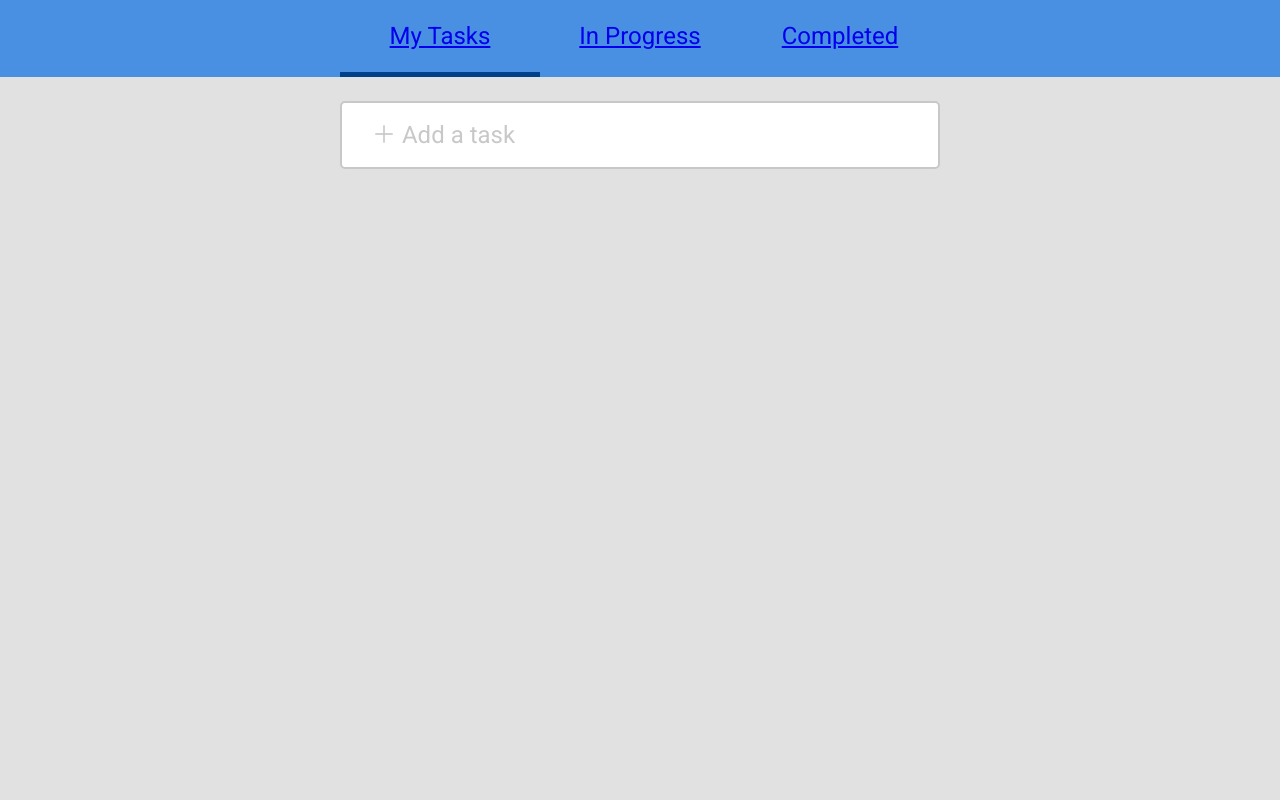
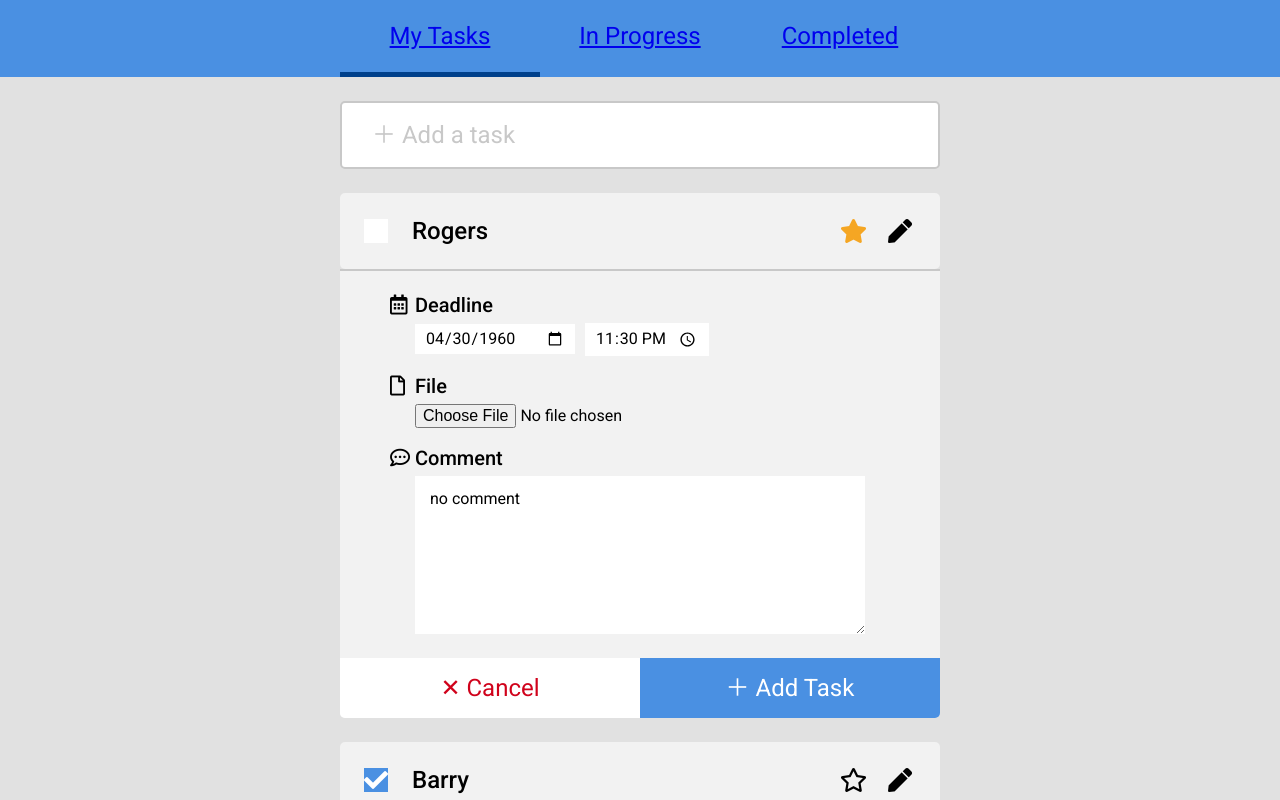
Before and after one commit to pamcy/React-ToDoList-App, a React (Create React App) app: page / in a window 1280 px wide. Shown: the top 800 px of the page. Built offline with nearby package versions, Linux system fonts and the light colour scheme.

Commit message:
:construction: Handling update task feature

```diff
--- a/src/components/AddTaskForm.js
+++ b/src/components/AddTaskForm.js
@@ -1,6 +1,5 @@
 import React from 'react';
 import PropTypes from 'prop-types';
-import TabContent from './TabContent';
 
 class AddTaskForm extends React.Component {
   static propTypes = {
@@ -13,20 +12,20 @@ class AddTaskForm extends React.Component {
   };
 
   titleRef = React.createRef();
-  // eslint-disable-next-line lines-between-class-members
+
   dateRef = React.createRef();
-  // eslint-disable-next-line lines-between-class-members
+
   timeRef = React.createRef();
-  // eslint-disable-next-line lines-between-class-members
+
   fileRef = React.createRef();
-  // eslint-disable-next-line lines-between-class-members
+
   commentRef = React.createRef();
-  // eslint-disable-next-line lines-between-class-members
+
   completedRef = React.createRef();
-  // eslint-disable-next-line lines-between-class-members
+
   importantRef = React.createRef();
 
-  handleSubmit = e => {
+  createTask = e => {
     e.preventDefault();
 
     const { addTask } = this.props;
@@ -53,7 +52,7 @@ class AddTaskForm extends React.Component {
     const toggleEditStatus = isEditing ? 'is-editing' : '';
 
     return (
-      <form ref={formRef} className="single-task__edit new-task" onSubmit={this.handleSubmit}>
+      <form ref={formRef} className="single-task__edit new-task" onSubmit={this.createTask}>
         <div className="edit-head">
           <div className="edit-head__checkbox">
             <input ref={this.completedRef} type="checkbox" name="completed" id="completed" />
--- a/src/components/EditTaskBody.js
+++ b/src/components/EditTaskBody.js
@@ -2,41 +2,61 @@ import React from 'react';
 import PropTypes from 'prop-types';
 
 class EditTaskBody extends React.Component {
-  static propTypes = {
-    addTask: PropTypes.func,
-  };
+  static propTypes = {};
 
   render() {
-    const { onChange } = this.props;
+    const { handleInputChange, cancelTask } = this.props;
+    const { date, time, file, comment } = this.props.data;
 
     return (
       <div className="edit-body">
         <div className="edit-body__content">
           <div className="edit-body__field">
-            <label className="edit-body__label">Deadline</label>
+            <label htmlFor="deadline" className="edit-body__label">
+              Deadline
+            </label>
             <div className="edit-body__input-wrapper">
-              <input type="date" name="date" onChange={onChange} />
-              <input type="time" name="time" onChange={onChange} />
+              <input
+                ref={this.dateRef}
+                type="date"
+                name="date"
+                value={date}
+                onChange={handleInputChange}
+              />
+              <input
+                ref={this.timeRef}
+                type="time"
+                name="time"
+                value={time}
+                onChange={handleInputChange}
+              />
             </div>
           </div>
           <div className="edit-body__field">
-            <label className="edit-body__label">File</label>
-            <input type="file" name="file" onChange={onChange} />
+            <label htmlFor="file" className="edit-body__label">
+              File
+            </label>
+            <input ref={this.fileRef} type="file" name="file" onChange={handleInputChange} />
           </div>
           <div className="edit-body__field">
-            <label className="edit-body__label">Comment</label>
+            <label htmlFor="comment" className="edit-body__label">
+              Comment
+            </label>
             <textarea
+              ref={this.commentRef}
               name="comment"
-              onChange={onChange}
               rows="8"
               placeholder="Type your memo here..."
+              value={comment}
+              onChange={handleInputChange}
             />
+          </div>
         </div>
         <div className="edit-body__btns">
           <button
             type="button"
             className="edit-body__btn edit-body__btn--cancel"
-              onClick={() => this.props.handleCancel()}
+            onClick={() => cancelTask()}
           >
             &#10005; Cancel
           </button>
@@ -45,7 +65,6 @@ class EditTaskBody extends React.Component {
           </button>
         </div>
       </div>
-      </div>
     );
   }
 }
--- a/src/components/EditTaskHead.js
+++ b/src/components/EditTaskHead.js
@@ -3,22 +3,12 @@ import React from 'react';
 import PropTypes from 'prop-types';
 
 class EditTaskHead extends React.Component {
-  static propTypes = {
-    details: PropTypes.shape({
-      completed: PropTypes.bool,
-      important: PropTypes.bool,
-    }),
-    getTaskCompleted: PropTypes.func,
-    getTaskImportant: PropTypes.func,
-  };
+  static propTypes = {};
 
   render() {
-    const { isNewTask, editIsOpen, onChange, data } = this.props;
-
-    const completedValue = isNewTask ? undefined : data.completed;
-    const titleValue = isNewTask ? undefined : data.title;
-    const importantValue = isNewTask ? undefined : data.important;
-    const editStatus = editIsOpen ? 'is-editing' : '';
+    const { handleInputChange, isEditing } = this.props;
+    const { title, completed, important } = this.props.data;
+    const toggleEditStatus = isEditing ? 'is-editing' : '';
 
     return (
       <div className="edit-head">
@@ -27,8 +17,8 @@ class EditTaskHead extends React.Component {
             type="checkbox"
             name="completed"
             id="completed"
-            onChange={onChange}
-            checked={completedValue}
+            checked={completed}
+            onChange={handleInputChange}
           />
           <label htmlFor="completed" />
         </div>
@@ -37,9 +27,10 @@ class EditTaskHead extends React.Component {
             className="edit-head__input-title"
             type="text"
             name="title"
-            value={titleValue}
-            onChange={onChange}
+            value={title}
             placeholder="Add a task"
+            onChange={handleInputChange}
+            autoFocus
           />
         </div>
         <div className="edit-head__priority">
@@ -47,12 +38,12 @@ class EditTaskHead extends React.Component {
             type="checkbox"
             name="important"
             id="important"
-            onChange={onChange}
-            checked={importantValue}
+            checked={important}
+            onChange={handleInputChange}
           />
           <label htmlFor="important" />
         </div>
-        <div className={`edit-head__edit ${editStatus}`}>
+        <div className={`edit-head__edit ${toggleEditStatus}`}>
           <i className="fas fa-pen edit-head__icon-edit" />
         </div>
       </div>
--- a/src/components/SingleTask.js
+++ b/src/components/SingleTask.js
@@ -4,79 +4,42 @@ import EditTaskHead from './EditTaskHead';
 import EditTaskBody from './EditTaskBody';
 
 class SingleTask extends React.Component {
-  static propTypes = {
-    addTask: PropTypes.func,
-    closeEditBody: PropTypes.func,
-    editIsOpen: PropTypes.bool,
-  };
-
-  formRef = React.createRef();
-
-  state = {
-    title: null,
-    date: null,
-    time: null,
-    file: null,
-    comment: null,
-    completed: false,
-    important: false,
-  };
+  static propTypes = {};
 
   handleInputChange = e => {
-    this.setState({
-      [e.currentTarget.name]: e.currentTarget.checked || e.currentTarget.value,
+    const { name, value, type, checked } = e.currentTarget;
+    const inputValue = type === 'checkbox' ? checked : value;
+    const { id, updateTask } = this.props;
+
+    updateTask(id, {
+      [name]: inputValue,
     });
   };
 
-  handleSubmit = e => {
-    e.preventDefault();
+  // handleCancel = () => {
+  //   const { closeEditBody } = this.props;
 
-    const { title, date, time, file, comment, completed, important } = this.state;
-    const { addTask, closeEditBody } = this.props;
-
-    const task = {
-      id: Date.now(),
-      title,
-      date,
-      time,
-      file,
-      comment,
-      completed,
-      important,
-    };
-
-    if (title) {
-      addTask(task);
-    }
-
-    e.currentTarget.reset();
-    closeEditBody();
-  };
-
-  handleCancel = () => {
-    const { closeEditBody } = this.props;
-
-    this.formRef.current.reset();
-    closeEditBody();
-  };
+  //   this.formRef.current.reset();
+  //   closeEditBody();
+  // };
 
   render() {
-    const { isNewTask, editIsOpen, data } = this.props;
+    const { id, data, formRef, isEditing, cancelTask } = this.props;
 
     return (
       <li className="single-task">
-        <form className="single-task__edit" ref={this.formRef} onSubmit={this.handleSubmit}>
+        <form ref={formRef} className="single-task__edit">
           <EditTaskHead
+            id={id}
             data={data}
-            onChange={this.handleInputChange}
-            isNewTask={isNewTask}
-            editIsOpen={editIsOpen}
+            handleInputChange={this.handleInputChange}
+            isEditing={isEditing}
           />
           <EditTaskBody
+            id={id}
             data={data}
-            onChange={this.handleInputChange}
-            handleCancel={this.handleCancel}
-            isNewTask={isNewTask}
+            handleInputChange={this.handleInputChange}
+            cancelTask={cancelTask}
           />
         </form>
       </li>
--- a/src/components/TabContent.js
+++ b/src/components/TabContent.js
@@ -6,7 +6,28 @@ class TabContent extends React.Component {
   formRef = React.createRef();
 
   state = {
-    tasks: [],
+    tasks: [
+      {
+        id: 1,
+        title: 'Rogers',
+        date: '1960-04-30',
+        time: '23:30',
+        file: '../none.jpg',
+        comment: 'no comment',
+        completed: false,
+        important: true,
+      },
+      {
+        id: 2,
+        title: 'Barry',
+        date: '1953-11-12',
+        time: '09:05',
+        file: '',
+        comment: 'Hi, i am flash',
+        completed: true,
+        important: false,
+      },
+    ],
     newTaskIsOpen: false,
     isEditing: false,
   };
@@ -19,13 +40,35 @@ class TabContent extends React.Component {
   };
 
   addTask = task => {
-    const tasks = [...this.state.tasks, task];
+    const tasks = [
+      ...this.state.tasks,
+      {
+        id: Date.now(),
+        ...task,
+      },
+    ];
 
     this.setState({
       tasks,
       newTaskIsOpen: false,
       isEditing: false,
     });
+  };
+
+  updateTask = (id, updatedContent) => {
+    const { tasks } = this.state;
+    const updatedTask = tasks.map(task => {
+      if (task.id === id) {
+        return {
+          ...task,
+          ...updatedContent,
+        };
+      }
+
+      return task;
+    });
+
+    this.setState({ tasks: updatedTask });
   };
 
   cancelTask = () => {
@@ -37,7 +80,7 @@ class TabContent extends React.Component {
   };
 
   render() {
-    const { newTaskIsOpen, isEditing } = this.state;
+    const { tasks, newTaskIsOpen, isEditing } = this.state;
 
     return (
       <div className="tab-content wrapper-s">
@@ -54,13 +97,19 @@ class TabContent extends React.Component {
           </div>
         )}
 
-        {/* {console.log(this.props.match.path)} */}
-
-        {/* <ul className="tasks-wrapper">
+        <ul className="tasks-wrapper">
           {tasks.map(task => (
-            <SingleTask key={task.id} data={task} />
+            <SingleTask
+              key={task.id}
+              id={task.id}
+              data={task}
+              formRef={this.formRef}
+              isEditing={isEditing}
+              updateTask={this.updateTask}
+              cancelTask={this.cancelTask}
+            />
           ))}
-        </ul> */}
+        </ul>
       </div>
     );
   }
```
Lines whose indentation alone changed are shown as unchanged.
